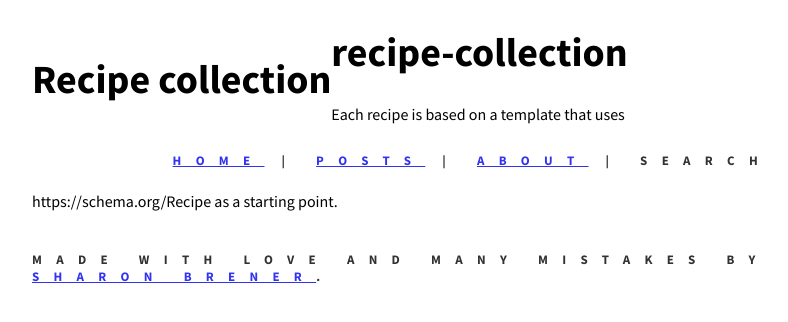
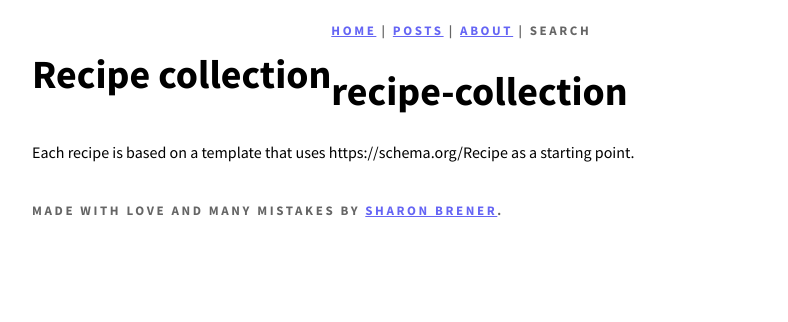
Before and after one commit to scottgallant/recipe-collection, a Jekyll site: the page built from README.md, in a window 1280 px wide. Shown: the top 322 px of the page, without its empty margins (238-1026 px from the left). Built offline with Jekyll 4.4.1, drawn with Linux system fonts in a browser that asks for light colours; our own code applies the rules of GitHub Pages for plain Markdown files.

Commit message:
letter spacing, nav float

```diff
--- a/_layouts/default.html
+++ b/_layouts/default.html
@@ -14,7 +14,6 @@
       <div class="header-content">
         <h1>Recipe collection</h1>
       </div>
-
       <nav class="main-nav">
         <h5><a href="/">Home</a> | <a href="/posts">Posts</a> | <a href="/about">About</a> | Search</h5>
       </nav>
--- a/css/style.css
+++ b/css/style.css
@@ -29,8 +29,8 @@ h4 {
 h5 {
 	text-transform: uppercase;
 	font-size: 13px;
-	letter-spacing: 1.1em;
-	opacity: 0.8;
+	letter-spacing: .2em;
+	opacity: 0.6;
 	}
 
 
@@ -39,7 +39,6 @@ h5 {
 	float: left;
 }
 .main-nav {
-	float: right;
 }
 .footer-content {
 	margin-top: 40px;
```
